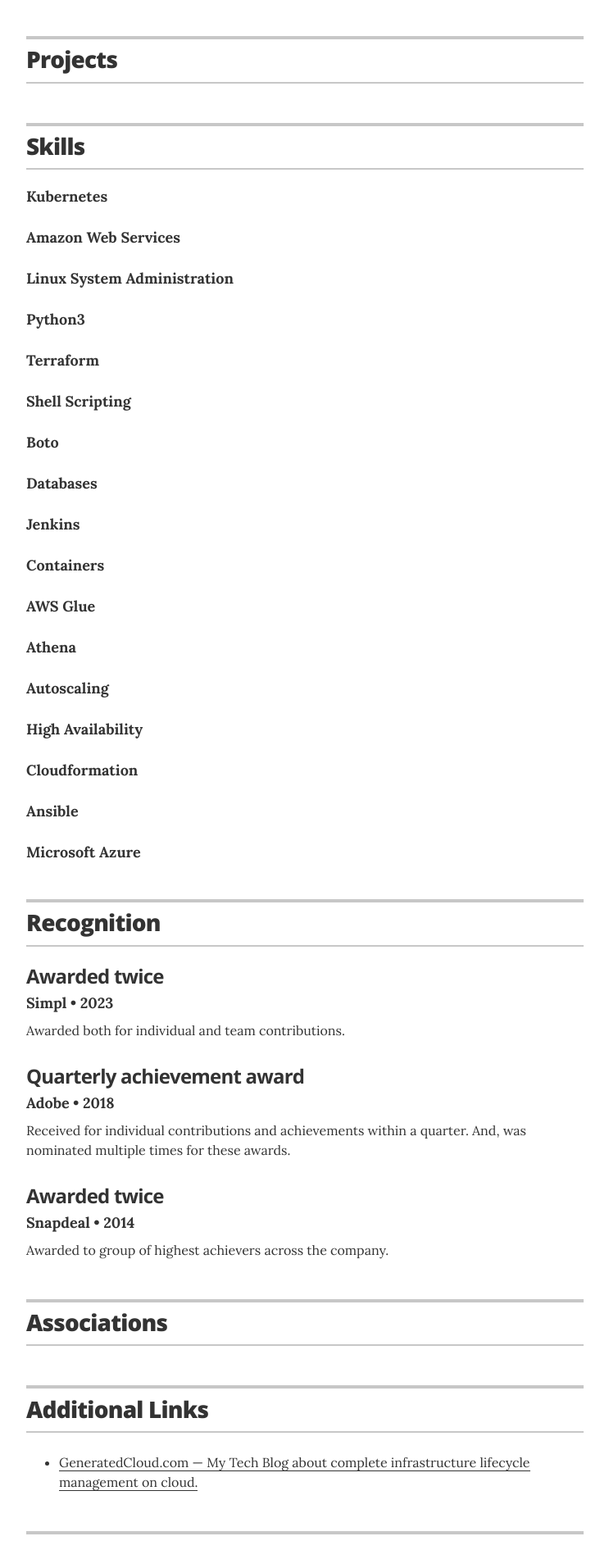
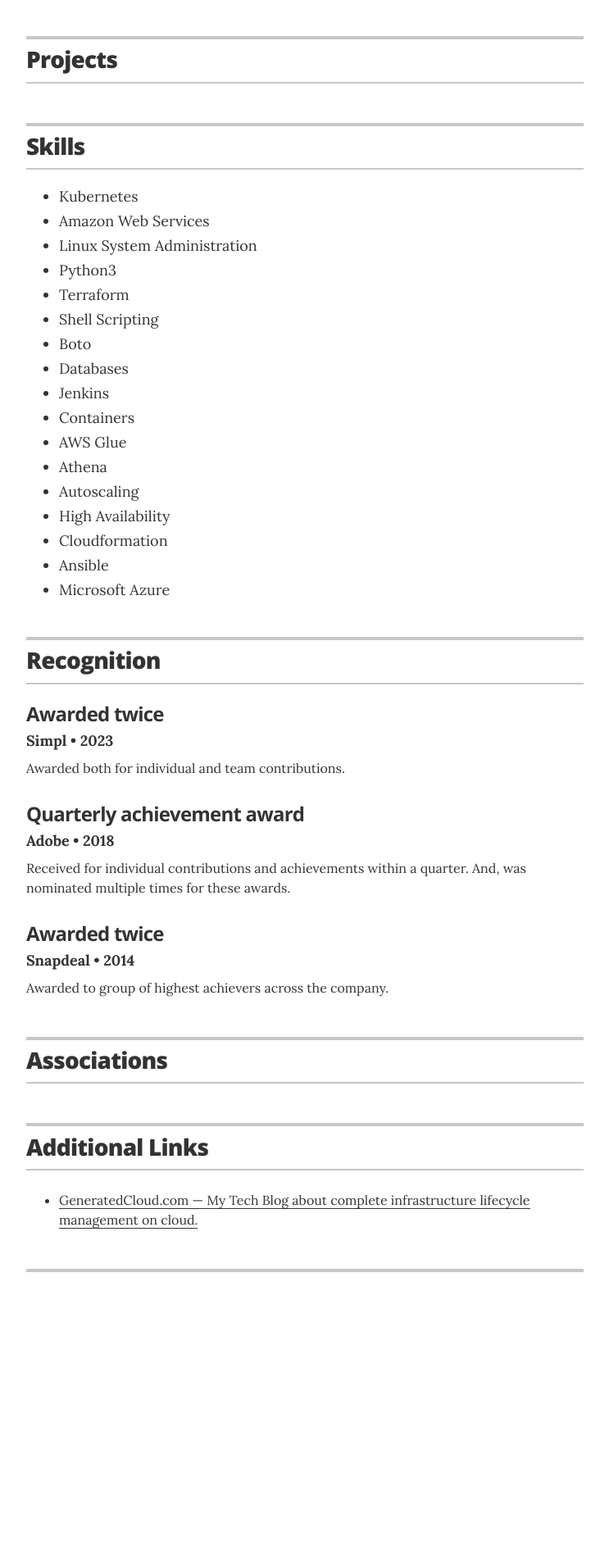
Before and after one commit to bassangurpreet/bassangurpreet.github.io, a Jekyll site: the page built from index.html, in a window 1280 px wide. Shown: the part 2393-4295 px from the top of the page at 82% size, without its empty margins (268-1011 px from the left). Built offline with Jekyll 4.4.1, drawn with Linux system fonts in a browser that asks for light colours; after the commit the page ends 4017 px from its top, so only the background shows below that.

Commit message:
modifying skills stanza based on my own way of using it

```diff
--- a/_layouts/resume.html
+++ b/_layouts/resume.html
@@ -124,12 +124,15 @@
         <header class="section-header">
           <h2>Skills</h2>
         </header>
+        <div class="resume-item">
+            <ul>
         {% for skill in site.data.skills %}
-        <div class="resume-item">
-          <h4 class="resume-item-details">{{ skill.skill }}</h4>
-          <p class="resume-item-copy">{{ skill.description }}</p>
+                <li class="resume-item-details">{{ skill.skill }}</li>
+          <!-- <h4 class="resume-item-details">{{ skill.skill }}</h4>
+          <p class="resume-item-copy">{{ skill.description }}</p> -->
+        {% endfor %}
+            </ul>
         </div>
-        {% endfor %}
 
       </section>
       <!-- end Skills -->
```
